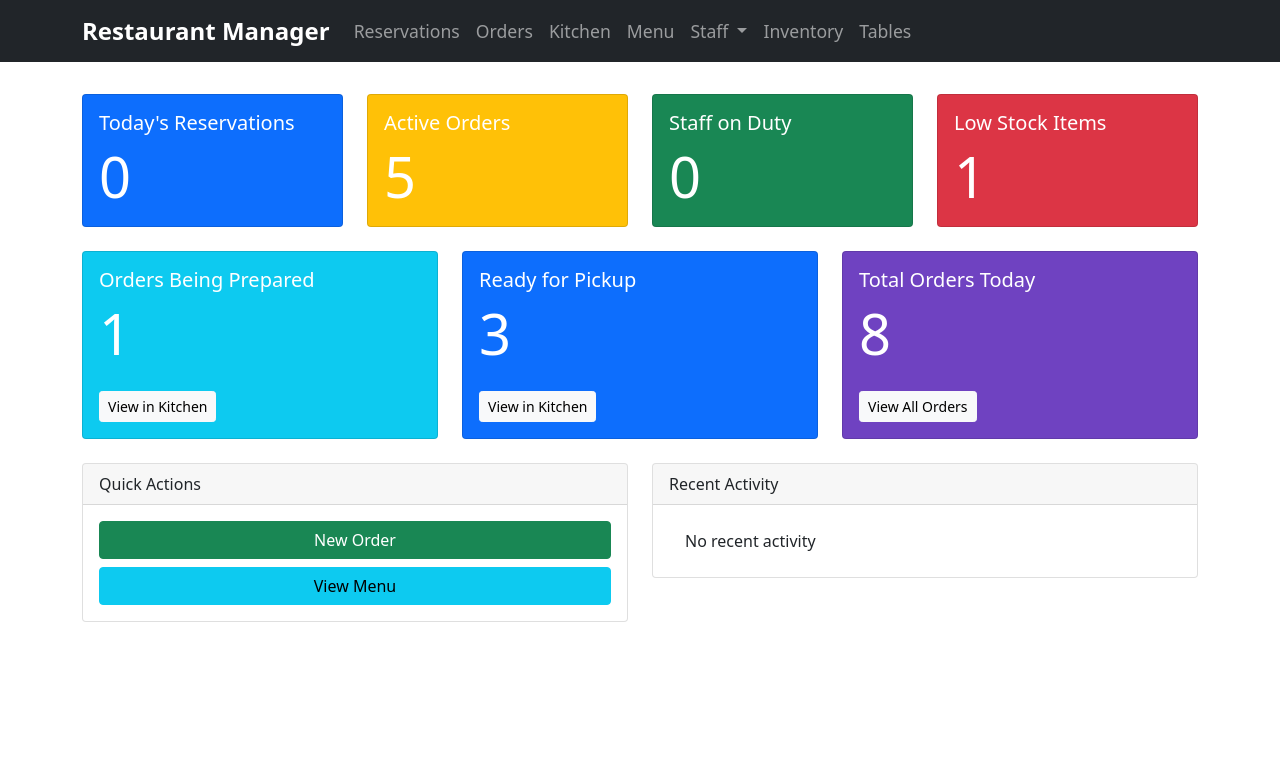
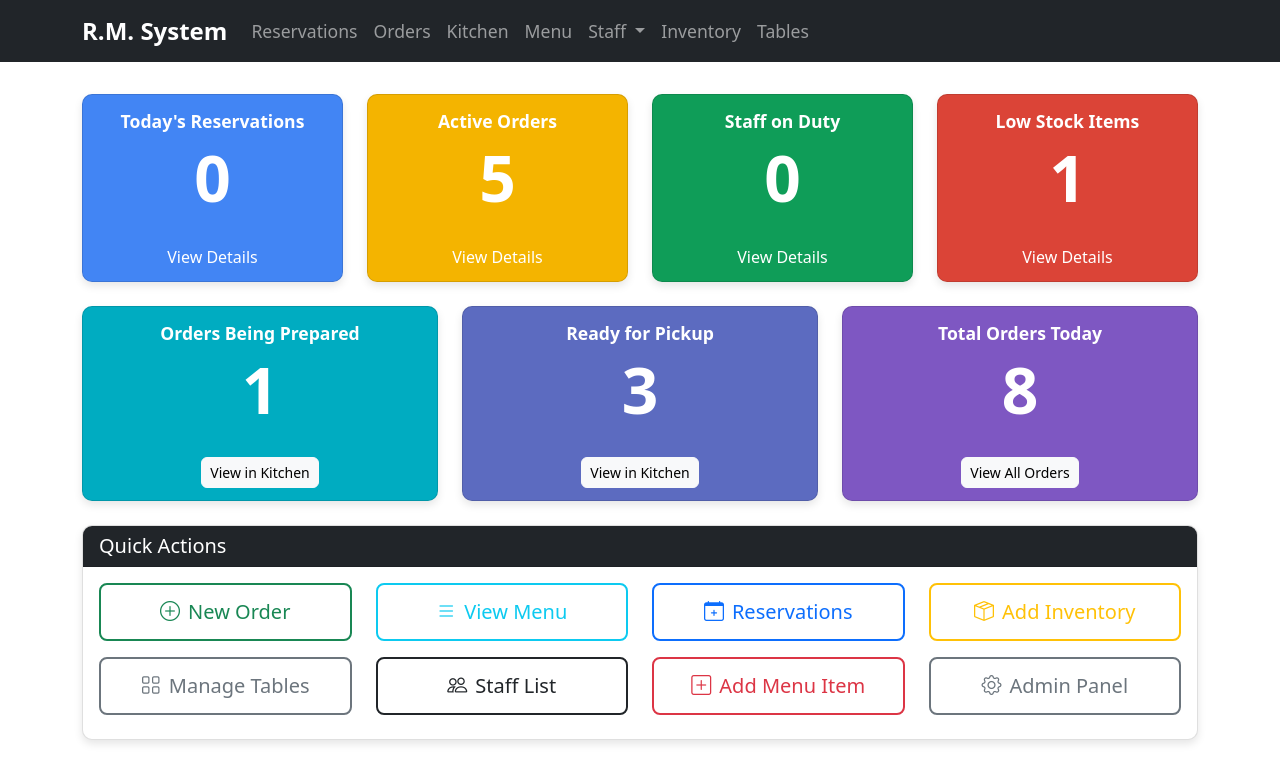
Before and after one commit to angloud/restaurant-managment-system, a Django app: page / in a window 1280 px wide. Shown: the top 783 px of the page. Run offline with Django 5.2, Linux system fonts and the light colour scheme; data comes from the database, SQL or seed files in the repository; some libraries are stand-ins or nearby versions.

Commit message:
fix login, index

```diff
--- a/customer_portal/urls.py
+++ b/customer_portal/urls.py
@@ -14,5 +14,5 @@ urlpatterns = [
     path('feedback/order/<int:order_id>/', views.submit_feedback, name='submit_feedback_order'),
     path('payment/reservation/<int:reservation_id>/', views.process_payment, name='process_payment_reservation'),
     path('payment/order/<int:order_id>/', views.process_payment, name='process_payment_order'),
-    path('logout/', LogoutView.as_view(next_page='customer_portal:auth_page'), name='logout'),
+    path('logout/', views.logout_user, name='logout'),
 ]
--- a/restaurant/templates/restaurant/base/base.html
+++ b/restaurant/templates/restaurant/base/base.html
@@ -3,7 +3,7 @@
 <head>
     <meta charset="UTF-8">
     <meta name="viewport" content="width=device-width, initial-scale=1.0">
-    <title>Restaurant Manager</title>
+    <title>R.M. System</title>
     <!-- Bootstrap CSS -->
     <link href="https://cdn.jsdelivr.net/npm/bootstrap@5.1.3/dist/css/bootstrap.min.css" rel="stylesheet">
     <!-- Font Awesome -->
@@ -27,7 +27,7 @@
 <body>
     <nav class="navbar navbar-expand-lg navbar-dark bg-dark">
         <div class="container">
-            <a class="navbar-brand" href="{% url 'restaurant:home' %}">Restaurant Manager</a>
+            <a class="navbar-brand" href="{% url 'restaurant:home' %}">R.M. System</a>
             <button class="navbar-toggler" type="button" data-bs-toggle="collapse" data-bs-target="#navbarNav">
                 <span class="navbar-toggler-icon"></span>
             </button>
@@ -83,7 +83,7 @@
                 {% if user.is_authenticated %}
                 <div class="navbar-nav">
                     <span class="nav-item nav-link text-light">Welcome, {{ user.username }}</span>
-                    <a class="nav-link" href="{% url 'logout' %}">Logout</a>
+                    <a class="nav-link" href="{% url 'restaurant:logout' %}">Logout</a>
                 </div>
                 {% endif %}
             </div>
--- a/restaurant/templates/restaurant/home.html
+++ b/restaurant/templates/restaurant/home.html
@@ -7,34 +7,46 @@
     <!-- Dashboard Stats - First Row -->
     <div class="row mb-4">
         <div class="col-md-3">
-            <div class="card text-white bg-primary">
-                <div class="card-body">
+            <div class="card text-white shadow-sm rounded-lg h-100" style="background-color: #4285f4;">
+                <div class="card-body d-flex flex-column align-items-center justify-content-center">
                     <h5 class="card-title">Today's Reservations</h5>
-                    <p class="card-text display-4">{{ today_reservations_count }}</p>
+                    <p class="card-text display-3 mb-0">{{ today_reservations_count }}</p>
+                </div>
+                <div class="card-footer border-0 text-center" style="background-color: #4285f4;">
+                    <a href="{% url 'restaurant:reservation_list' %}" class="text-white">View Details</a>
                 </div>
             </div>
         </div>
         <div class="col-md-3">
-            <div class="card text-white bg-warning">
-                <div class="card-body">
+            <div class="card text-white shadow-sm rounded-lg h-100" style="background-color: #f4b400;">
+                <div class="card-body d-flex flex-column align-items-center justify-content-center">
                     <h5 class="card-title">Active Orders</h5>
-                    <p class="card-text display-4">{{ active_orders_count }}</p>
+                    <p class="card-text display-3 mb-0">{{ active_orders_count }}</p>
+                </div>
+                <div class="card-footer border-0 text-center" style="background-color: #f4b400;">
+                    <a href="{% url 'restaurant:order_list' %}" class="text-white">View Details</a>
                 </div>
             </div>
         </div>
         <div class="col-md-3">
-            <div class="card text-white bg-success">
-                <div class="card-body">
+            <div class="card text-white shadow-sm rounded-lg h-100" style="background-color: #0f9d58;">
+                <div class="card-body d-flex flex-column align-items-center justify-content-center">
                     <h5 class="card-title">Staff on Duty</h5>
-                    <p class="card-text display-4">{{ staff_on_duty_count }}</p>
+                    <p class="card-text display-3 mb-0">{{ staff_on_duty_count }}</p>
+                </div>
+                <div class="card-footer border-0 text-center" style="background-color: #0f9d58;">
+                    <a href="{% url 'restaurant:staff_schedule' %}" class="text-white">View Details</a>
                 </div>
             </div>
         </div>
         <div class="col-md-3">
-            <div class="card text-white bg-danger">
-                <div class="card-body">
+            <div class="card text-white shadow-sm rounded-lg h-100" style="background-color: #db4437;">
+                <div class="card-body d-flex flex-column align-items-center justify-content-center">
                     <h5 class="card-title">Low Stock Items</h5>
-                    <p class="card-text display-4">{{ low_stock_count }}</p>
+                    <p class="card-text display-3 mb-0">{{ low_stock_count }}</p>
+                </div>
+                <div class="card-footer border-0 text-center" style="background-color: #db4437;">
+                    <a href="{% url 'restaurant:inventory_list' %}" class="text-white">View Details</a>
                 </div>
             </div>
         </div>
@@ -43,67 +55,132 @@
     <!-- Dashboard Stats - Second Row (Order Statuses) -->
     <div class="row mb-4">
         <div class="col-md-4">
-            <div class="card text-white bg-info">
-                <div class="card-body">
+            <div class="card text-white shadow-sm rounded-lg h-100" style="background-color: #00acc1;">
+                <div class="card-body d-flex flex-column align-items-center justify-content-center">
                     <h5 class="card-title">Orders Being Prepared</h5>
-                    <p class="card-text display-4">{{ preparing_orders_count }}</p>
-                    <a href="{% url 'restaurant:kitchen_dashboard' %}" class="btn btn-sm btn-light mt-2">View in Kitchen</a>
+                    <p class="card-text display-3 mb-0">{{ preparing_orders_count }}</p>
+                </div>
+                <div class="card-footer border-0 text-center" style="background-color: #00acc1;">
+                    <a href="{% url 'restaurant:kitchen_dashboard' %}" class="btn btn-sm btn-light">View in Kitchen</a>
                 </div>
             </div>
         </div>
         <div class="col-md-4">
-            <div class="card text-white bg-primary">
-                <div class="card-body">
+            <div class="card text-white shadow-sm rounded-lg h-100" style="background-color: #5c6bc0;">
+                <div class="card-body d-flex flex-column align-items-center justify-content-center">
                     <h5 class="card-title">Ready for Pickup</h5>
-                    <p class="card-text display-4">{{ ready_orders_count }}</p>
-                    <a href="{% url 'restaurant:kitchen_dashboard' %}" class="btn btn-sm btn-light mt-2">View in Kitchen</a>
+                    <p class="card-text display-3 mb-0">{{ ready_orders_count }}</p>
+                </div>
+                <div class="card-footer border-0 text-center" style="background-color: #5c6bc0;">
+                    <a href="{% url 'restaurant:kitchen_dashboard' %}" class="btn btn-sm btn-light">View in Kitchen</a>
                 </div>
             </div>
         </div>
         <div class="col-md-4">
-            <div class="card text-white" style="background-color: #6f42c1;"> <!-- Purple -->
-                <div class="card-body">
+            <div class="card text-white shadow-sm rounded-lg h-100" style="background-color: #7e57c2;">
+                <div class="card-body d-flex flex-column align-items-center justify-content-center">
                     <h5 class="card-title">Total Orders Today</h5>
-                    <p class="card-text display-4">{{ active_orders_count|add:ready_orders_count }}</p>
-                    <a href="{% url 'restaurant:order_list' %}" class="btn btn-sm btn-light mt-2">View All Orders</a>
+                    <p class="card-text display-3 mb-0">{{ active_orders_count|add:ready_orders_count }}</p>
+                </div>
+                <div class="card-footer border-0 text-center" style="background-color: #7e57c2;">
+                    <a href="{% url 'restaurant:order_list' %}" class="btn btn-sm btn-light">View All Orders</a>
                 </div>
             </div>
         </div>
     </div>
 
+    <!-- Quick Actions - Full width, more options -->
     <div class="row">
-        <!-- Quick Actions -->
-        <div class="col-md-6 mb-4">
-            <div class="card">
-                <div class="card-header">
-                    Quick Actions
+        <div class="col-12 mb-4">
+            <div class="card shadow-sm">
+                <div class="card-header bg-dark text-white">
+                    <h5 class="mb-0">Quick Actions</h5>
                 </div>
                 <div class="card-body">
-                    <div class="d-grid gap-2">
-                        <a href="{% url 'restaurant:order_create' %}" class="btn btn-success">New Order</a>
-                        <a href="{% url 'restaurant:menu_list' %}" class="btn btn-info">View Menu</a>
+                    <div class="row">
+                        <div class="col-md-3 mb-2">
+                            <a href="{% url 'restaurant:order_create' %}" class="btn btn-outline-success btn-lg w-100 d-flex align-items-center justify-content-center">
+                                <i class="bi bi-plus-circle me-2"></i> New Order
+                            </a>
+                        </div>
+                        <div class="col-md-3 mb-2">
+                            <a href="{% url 'restaurant:menu_list' %}" class="btn btn-outline-info btn-lg w-100 d-flex align-items-center justify-content-center">
+                                <i class="bi bi-list me-2"></i> View Menu
+                            </a>
+                        </div>
+                        <div class="col-md-3 mb-2">
+                            <a href="{% url 'restaurant:reservation_list' %}" class="btn btn-outline-primary btn-lg w-100 d-flex align-items-center justify-content-center">
+                                <i class="bi bi-calendar-plus me-2"></i> Reservations
+                            </a>
+                        </div>
+                        <div class="col-md-3 mb-2">
+                            <a href="{% url 'restaurant:inventory_create' %}" class="btn btn-outline-warning btn-lg w-100 d-flex align-items-center justify-content-center">
+                                <i class="bi bi-box-seam me-2"></i> Add Inventory
+                            </a>
+                        </div>
                     </div>
-                </div>
-            </div>
-        </div>
-
-        <!-- Recent Activity -->
-        <div class="col-md-6 mb-4">
-            <div class="card">
-                <div class="card-header">
-                    Recent Activity
-                </div>
-                <div class="card-body">
-                    <ul class="list-group list-group-flush">
-                        {% for activity in recent_activities %}
-                        <li class="list-group-item">{{ activity }}</li>
-                        {% empty %}
-                        <li class="list-group-item">No recent activity</li>
-                        {% endfor %}
-                    </ul>
+                    <div class="row mt-2">
+                        <div class="col-md-3 mb-2">
+                            <a href="{% url 'restaurant:table_list' %}" class="btn btn-outline-secondary btn-lg w-100 d-flex align-items-center justify-content-center">
+                                <i class="bi bi-grid me-2"></i> Manage Tables
+                            </a>
+                        </div>
+                        <div class="col-md-3 mb-2">
+                            <a href="{% url 'restaurant:staff_list' %}" class="btn btn-outline-dark btn-lg w-100 d-flex align-items-center justify-content-center">
+                                <i class="bi bi-people me-2"></i> Staff List
+                            </a>
+                        </div>
+                        <div class="col-md-3 mb-2">
+                            <a href="{% url 'restaurant:menu_create' %}" class="btn btn-outline-danger btn-lg w-100 d-flex align-items-center justify-content-center">
+                                <i class="bi bi-plus-square me-2"></i> Add Menu Item
+                            </a>
+                        </div>
+                        <div class="col-md-3 mb-2">
+                            <a href="{% url 'admin:index' %}" class="btn btn-outline-secondary btn-lg w-100 d-flex align-items-center justify-content-center">
+                                <i class="bi bi-gear me-2"></i> Admin Panel
+                            </a>
+                        </div>
+                    </div>
                 </div>
             </div>
         </div>
     </div>
 </div>
+
+{% block extra_css %}
+<link rel="stylesheet" href="https://cdn.jsdelivr.net/npm/bootstrap-icons@1.11.2/font/bootstrap-icons.min.css">
+<style>
+    .card {
+        border-radius: 10px;
+        overflow: hidden;
+        box-shadow: 0 4px 8px rgba(0,0,0,0.1) !important;
+    }
+    .card-title {
+        font-size: 1.1rem;
+        font-weight: 600;
+    }
+    .display-3 {
+        font-weight: 700;
+    }
+    .btn {
+        border-radius: 6px;
+        font-weight: 500;
+    }
+    .btn-lg {
+        padding: 12px;
+        border-radius: 8px;
+    }
+    .card-footer {
+        padding: 0.75rem;
+    }
+    .card-footer a {
+        text-decoration: none;
+    }
+    .btn-outline-success, .btn-outline-info, .btn-outline-primary,
+    .btn-outline-warning, .btn-outline-secondary, .btn-outline-dark,
+    .btn-outline-danger {
+        border-width: 2px;
+    }
+</style>
 {% endblock %}
+{% endblock %}
--- a/restaurant/urls.py
+++ b/restaurant/urls.py
@@ -6,6 +6,9 @@ app_name = 'restaurant'
 urlpatterns = [
     # Home
     path('', views.home, name='home'),
+
+    # Auth
+    path('logout/', views.logout_view, name='logout'),
 
     # Reservations
     path('reservations/', views.reservation_list, name='reservation_list'),
--- a/restaurant/views.py
+++ b/restaurant/views.py
@@ -17,6 +17,7 @@ from .forms import (
     CategoryForm, TableForm, PaymentForm, InventoryForm,
     TimeOffRequestManagerForm, TimeOffRequestForm
 )
+from django.contrib.auth import logout
 
 def home(request):
     today = timezone.now().date()
@@ -901,3 +902,10 @@ def table_delete(request, pk):
         messages.success(request, 'Table deleted successfully!')
         return redirect('restaurant:table_list')
     return render(request, 'restaurant/table_delete.html', {'table': table})
+
+def logout_view(request):
+    """Custom logout view that handles both GET and POST requests."""
+    if request.user.is_authenticated:
+        logout(request)
+        messages.success(request, "You have been logged out successfully!")
+    return redirect('restaurant:home')
```
Also changed, not shown: customer_portal/templates/customer_portal/base.html (+6 -7 lines), customer_portal/templates/customer_portal/login_register.html (+18 -0 lines), customer_portal/views.py (+12 -1 lines).
